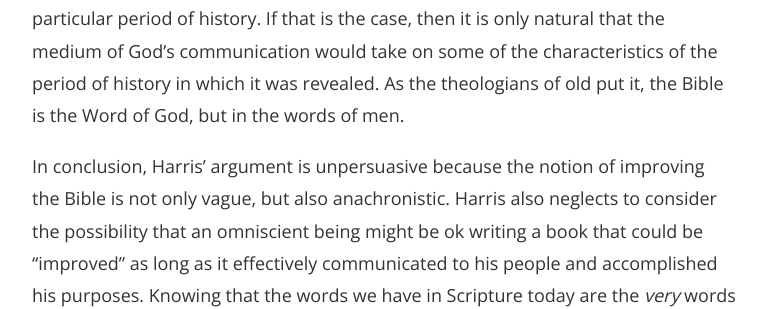
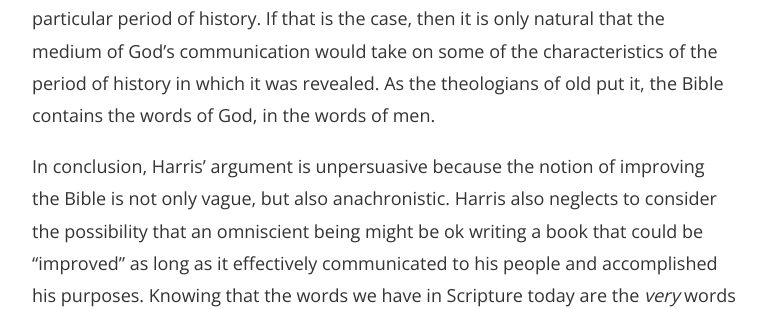
Before and after one commit to second-breakfast/second-breakfast.github.io, a Jekyll site: the page built from _posts/2019-01-09-sam-harris-bible.markdown, in a window 1280 px wide and 900 px high, scrolled down 2252 px. Shown: the part 383-692 px from the top of the window, without its empty margins (256-1022 px from the left). Built offline with Jekyll 4.4.1, drawn with Linux system fonts in a browser that asks for light colours; some of the changed text lies outside the part shown.

Commit message:
Update Sam Harris post

```diff
--- a/_posts/2019-01-09-sam-harris-bible.markdown
+++ b/_posts/2019-01-09-sam-harris-bible.markdown
@@ -35,7 +35,7 @@ But this point aside, even if we were to grant premise (1) for the sake of argum
 
 > God has accommodated himself to the world of ancient Israel to initiate that revelation. We therefore recognize that although the Bible is written for us (indeed, for everyone), it is not written to us. In its context, it is not communicated in our language; it is not addressed to our culture; it does not anticipate the questions about the world and its operations that stem from our modern situations and issues.<sup>2</sup>
 
-In short, why think that God only had us [modern](https://en.m.wikipedia.org/wiki/Presentism_(literary_and_historical_analysis)) folks in mind when he wrote the Bible? According to Christian thought, just as God revealed himself as Jesus in a particular period of history — which means he followed certain customs, wore certain clothes, and spoke certain languages — God also revealed the Bible into a particular period of history. If that is the case, then it is only natural that the medium of God’s communication would take on some of the characteristics of the period of history in which it was revealed. As the theologians of old put it, the Bible is the Word of God, but in the words of men.
+In short, why think that God only had us [modern](https://en.m.wikipedia.org/wiki/Presentism_(literary_and_historical_analysis)) folks in mind when he wrote the Bible? According to Christian thought, just as God revealed himself as Jesus in a particular period of history — which means he followed certain customs, wore certain clothes, and spoke certain languages — God also revealed the Bible into a particular period of history. If that is the case, then it is only natural that the medium of God’s communication would take on some of the characteristics of the period of history in which it was revealed. As the theologians of old put it, the Bible contains the words of God, in the words of men.
 
 In conclusion, Harris’ argument is unpersuasive because the notion of improving the Bible is not only vague, but also anachronistic. Harris also neglects to consider the possibility that an omniscient being might be ok writing a book that could be “improved” as long as it effectively communicated to his people and accomplished his purposes. Knowing that the words we have in Scripture today are the *very* words our omniscient God wanted us to have — no matter how they reached their final form, or who their original audience was — should cause Christians to rejoice with confidence.
 
```
